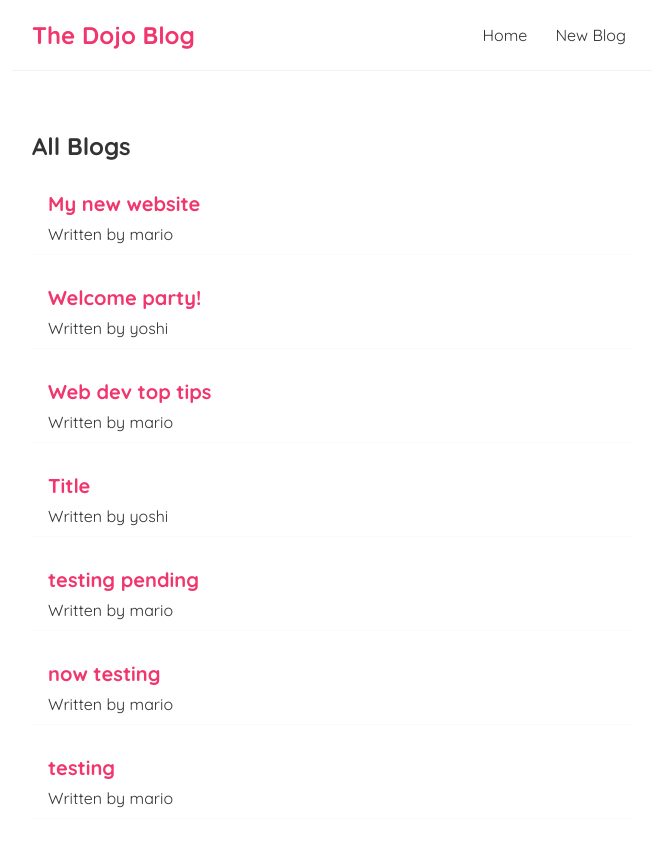
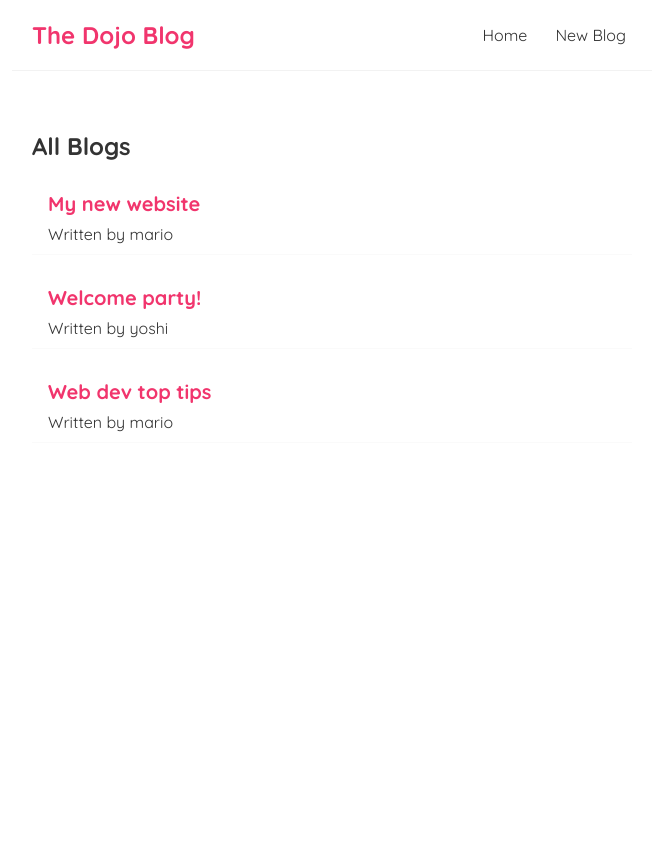
Before and after one commit to anyone27/dojo-blog, a React (Create React App) app: page / in a window 1280 px wide. Shown: the top 846 px of the page, without its empty margins (308-964 px from the left). After the commit the page ends 800 px from the top, so only its background shows below. Built offline with nearby package versions, Linux system fonts and the light colour scheme; data requests are answered from the project's data file; the HTML template or start-up script is replaced by a standard one.

Commit message:
delete blog

```diff
--- a/data/db.json
+++ b/data/db.json
@@ -17,30 +17,6 @@
       "body": "Lorem ipsum dolor, sit amet consectetur adipisicing elit. Nesciunt totam praesentium eum incidunt veniam cupiditate corrupti ea atque, explicabo quae ut, at voluptatem. Quasi voluptatem veniam in illum quas reiciendis?",
       "author": "mario",
       "id": 3
-    },
-    {
-      "title": "Title",
-      "body": "body",
-      "author": "yoshi",
-      "id": 4
-    },
-    {
-      "title": "testing pending",
-      "body": "testing pending",
-      "author": "mario",
-      "id": 5
-    },
-    {
-      "title": "now testing",
-      "body": "testing again",
-      "author": "mario",
-      "id": 6
-    },
-    {
-      "title": "testing",
-      "body": "new test",
-      "author": "mario",
-      "id": 7
     }
   ]
 }
--- a/src/BlogDetails.js
+++ b/src/BlogDetails.js
@@ -1,10 +1,19 @@
-import { useParams } from "react-router-dom";
+import { useParams, useHistory } from "react-router-dom";
 import useFetch from "./useFetch";
 
 const BlogDetails = () => {
 
     const {id} = useParams()
     const { data: blog, error, isPending } = useFetch('http://localhost:8000/blogs/' + id )
+    const history = useHistory();
+
+    const handleClick = () => {
+        fetch('http://localhost:8000/blogs/' + id, {
+            method: 'DELETE'
+        }).then(() => {
+            history.push('/');
+        })
+    }
 
     return (
         <div className="blog-details">
@@ -15,6 +24,7 @@
                     <h2>{ blog.title }</h2>
                     <p>Written by { blog.author }</p>
                     <div>{ blog.body }</div>
+                    <button onClick={handleClick}>Delete blog</button>
                 </article>
             )}
         </div>
```
